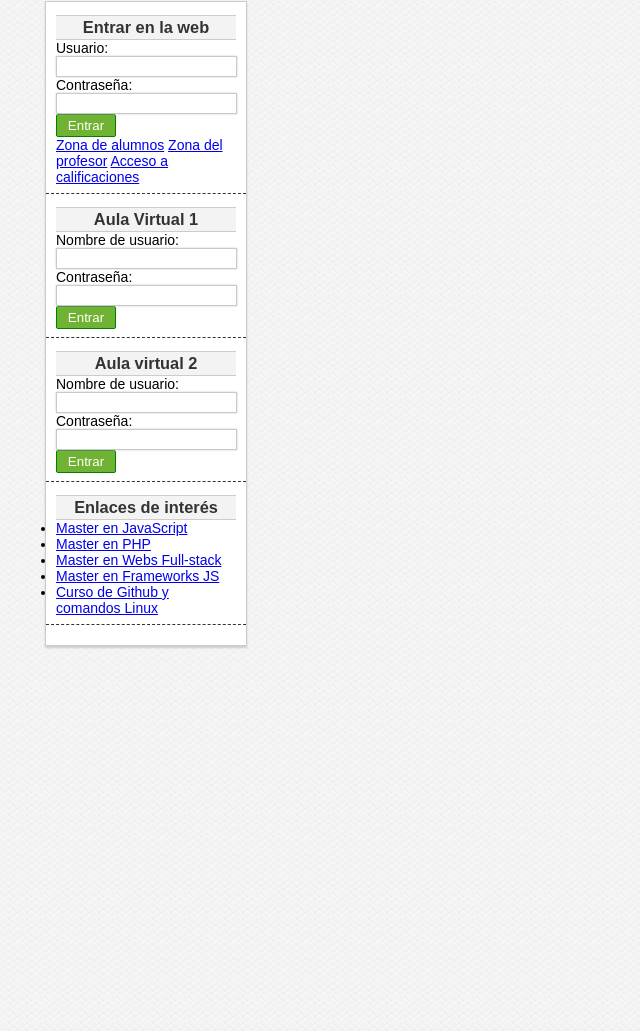
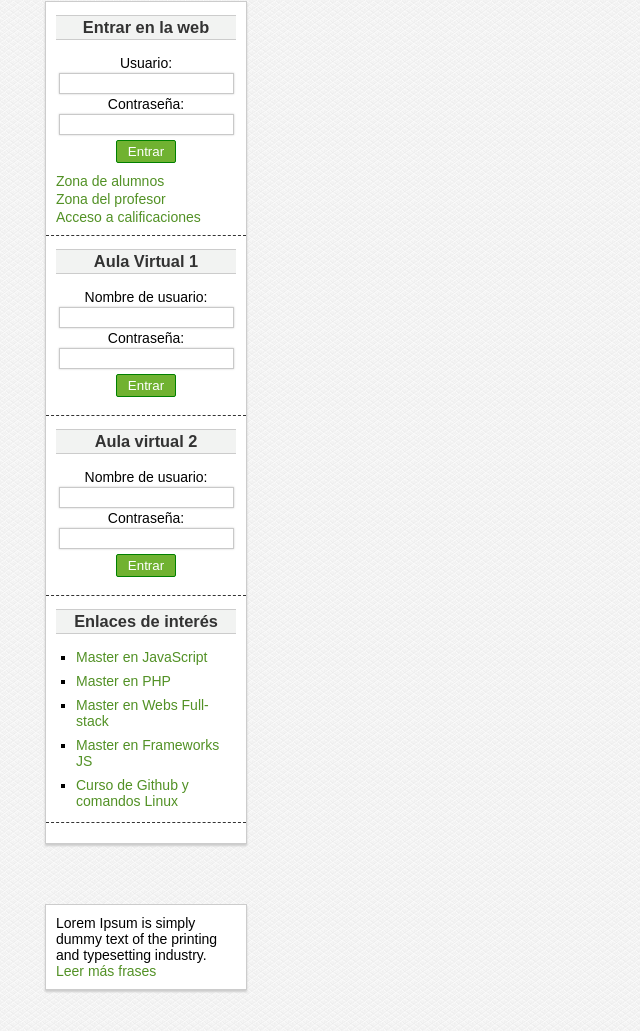
Before and after one commit to efectoTam/css-basic-project, a plain HTML site: page index.html in a window 1280 px wide. Shown: the part 319-1350 px from the top of the page, without its empty margins (0-640 px from the left). Drawn offline with Linux system fonts and the light colour scheme.

Commit message:
aside ready

```diff
--- a/css/styles.css
+++ b/css/styles.css
@@ -21,6 +21,23 @@ body {
   background-image: url("../img/paven.png");
 }
 
+a {
+  color: #529125;
+  text-decoration: none;
+
+}
+
+a:hover {
+  color: #285616;
+
+}
+
+a:visited {
+  color: #529125;
+
+}
+
+/* Forms */
 input[type="text"],
 input[type="email"],
 input[type="password"],
@@ -184,7 +201,6 @@ will have double border */
 }
 
 /* Main content */
-
 #content {
   width: 1250px;
   min-height: 1100px;
@@ -192,13 +208,21 @@ will have double border */
 }
 
 /* Sidebar */
-#aside {
+#aside, #frase {
+  clear: both;
   width: 200px;
   float: left;
   margin: 30px;
   background-color: white;
   border: 1px solid #ccc;
   box-shadow: 0px 2px 2px #ccc;
+  font-family: sans-serif, Arial, Helvetica;
+}
+
+#frase {
+  width: 180px;
+  padding: 10px;
+  font-size: 14px;
   font-family: sans-serif, Arial, Helvetica;
 }
 
@@ -221,8 +245,41 @@ will have double border */
   width: 100%;
   text-align: center;
   padding: 2px 0px;
+  margin-bottom: 15px;
   background: #f2f3f2;
   border: 1px solid #ccc;
   border-left: none;
   border-right: none;
 }
+
+#aside li {
+  margin-top: 8px;
+  margin-bottom: 5px;
+  margin-left: 20px;
+  list-style: square;
+}
+
+/* Sidebar form */
+#aside div label,
+#aside div input[type="text"],
+#aside div input[type="email"],
+#aside div input[type="password"],
+#aside div a {
+  display: block;
+  width: 95%;
+  margin-top: 2px;
+  margin-bottom: 2px;
+}
+
+#aside div input[type="button"],
+#aside div input[type="submit"],
+#aside div button {
+  margin-top: 5px;
+  margin-bottom: 10px;
+}
+
+#aside input,
+#aside label {
+  margin: 0 auto;
+  text-align: center;
+}
--- a/index.html
+++ b/index.html
@@ -136,6 +136,10 @@
         </ul>
       </div>
     </aside>
+    <aside id="frase">
+      Lorem Ipsum is simply dummy text of the printing and typesetting industry.
+      <a href="#">Leer más frases</a>
+    </aside>
     <!-- Sidebar end -->
   </div>
   <!-- Central content end -->
```
